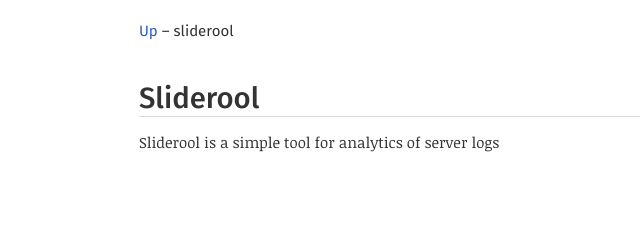
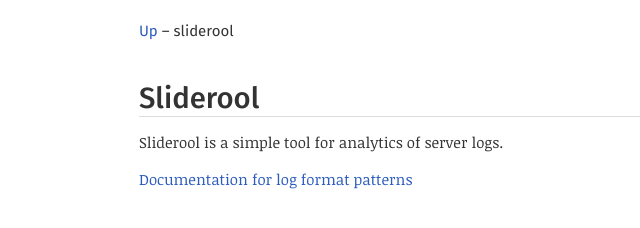
Before and after one commit to roddyyaga/sliderool, a plain HTML site: page docs/sliderool/index.html in a window 1280 px wide. Shown: the whole page, without its empty margins (148-788 px from the left). Drawn offline with Linux system fonts and the light colour scheme.

Commit message:
Updated docs

```diff
--- a/docs/sliderool/index.html
+++ b/docs/sliderool/index.html
@@ -1,2 +1,2 @@
 <!DOCTYPE html>
-<html xmlns="http://www.w3.org/1999/xhtml"><head><title>index (sliderool.index)</title><link rel="stylesheet" href="../odoc.css"/><meta charset="utf-8"/><meta name="generator" content="odoc %%VERSION%%"/><meta name="viewport" content="width=device-width,initial-scale=1.0"/><script src="../highlight.pack.js"></script><script>hljs.initHighlightingOnLoad();</script></head><body><div class="content"><header><nav><a href="../index.html">Up</a> – sliderool</nav><h1 id="sliderool"><a href="#sliderool" class="anchor"></a>Sliderool</h1><p>Sliderool is a simple tool for analytics of server logs</p></header></div></body></html>
+<html xmlns="http://www.w3.org/1999/xhtml"><head><title>index (sliderool.index)</title><link rel="stylesheet" href="../odoc.css"/><meta charset="utf-8"/><meta name="generator" content="odoc %%VERSION%%"/><meta name="viewport" content="width=device-width,initial-scale=1.0"/><script src="../highlight.pack.js"></script><script>hljs.initHighlightingOnLoad();</script></head><body><div class="content"><header><nav><a href="../index.html">Up</a> – sliderool</nav><h1 id="sliderool"><a href="#sliderool" class="anchor"></a>Sliderool</h1><p>Sliderool is a simple tool for analytics of server logs.</p><p><a href="log_format_patterns.html"><span>Documentation for log format patterns</span></a></p></header></div></body></html>
```
Also changed, not shown: docs/sliderool/log_format_patterns.html (added, +2 -0 lines), 6 other files.
